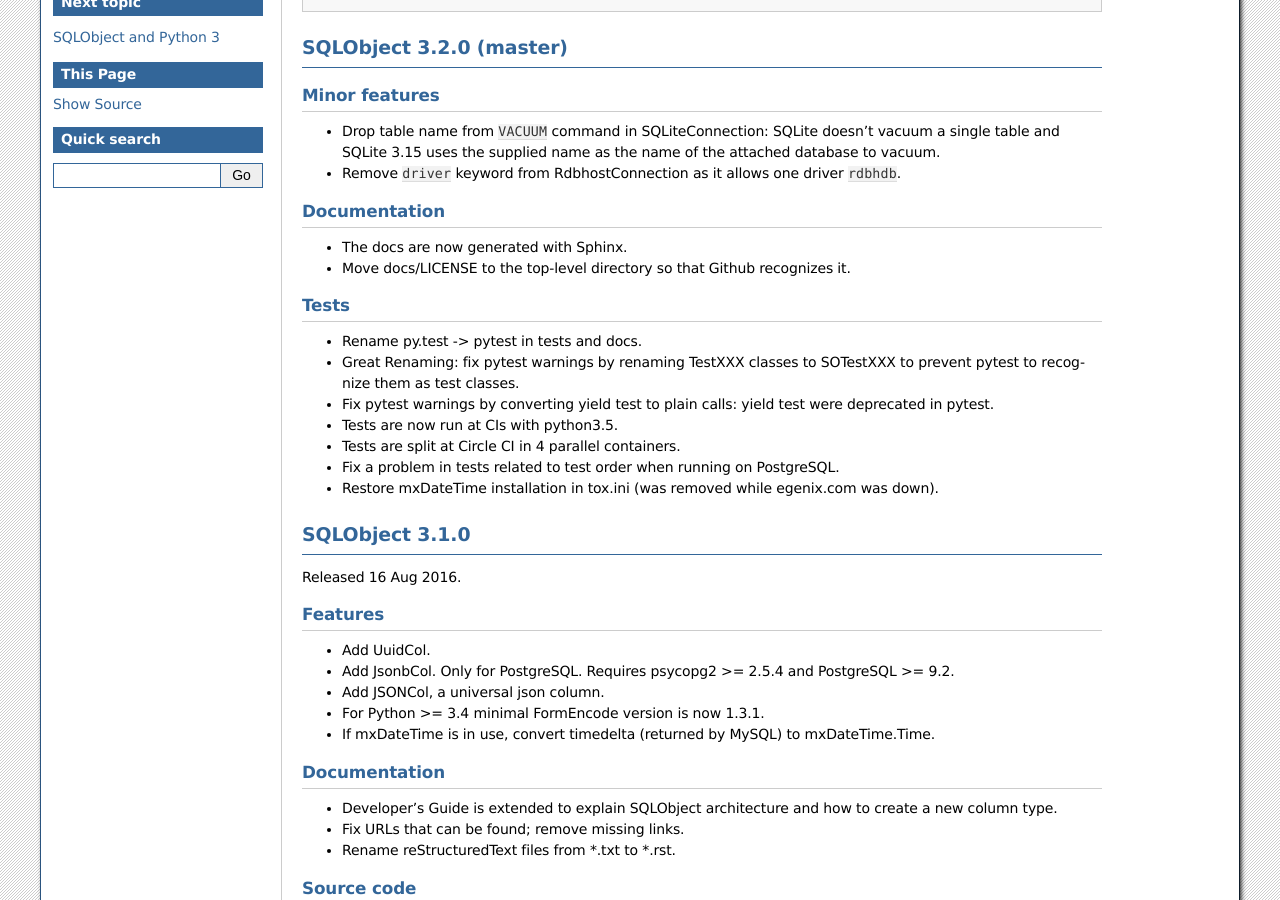
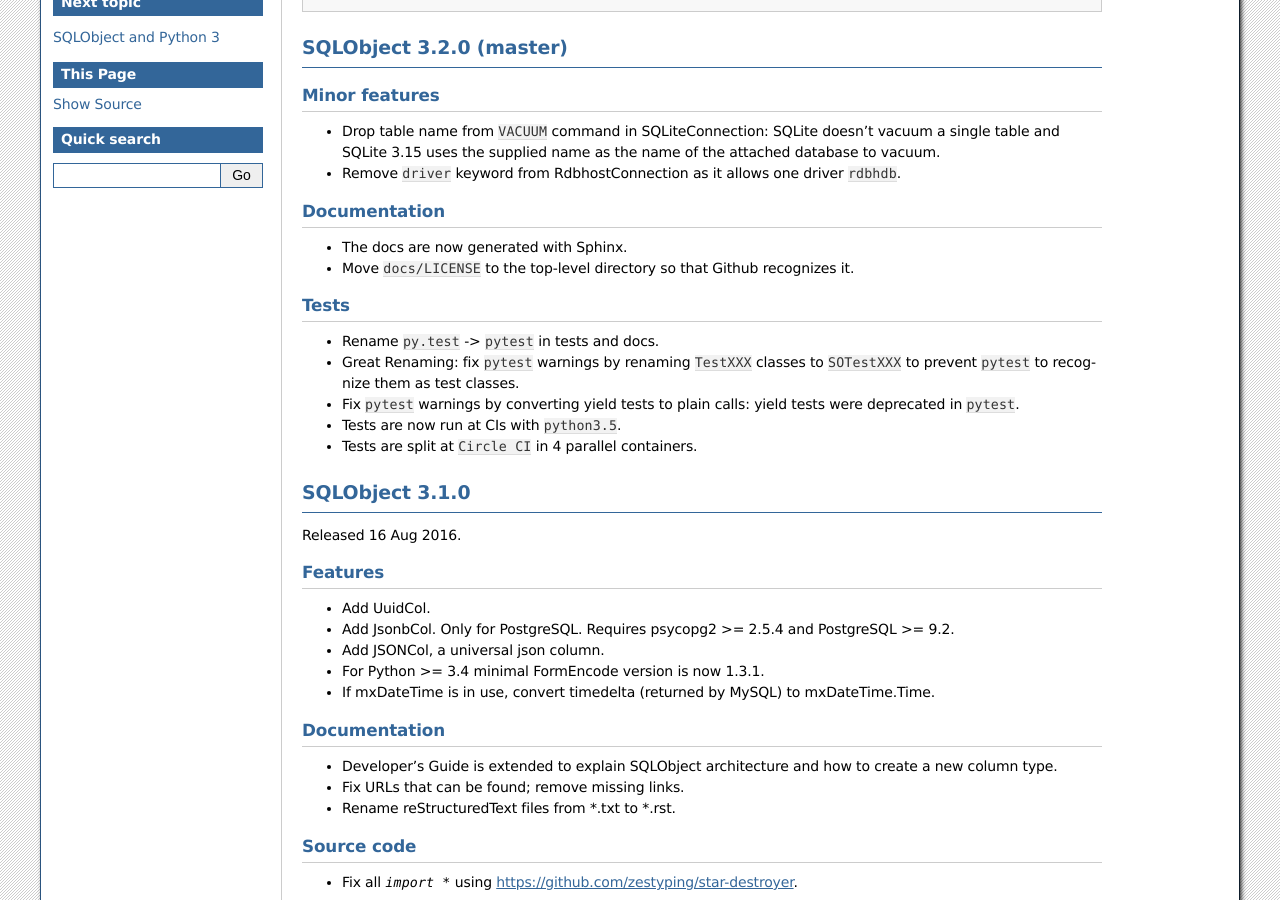
Before and after one commit to sqlobject/sqlobject, a Sphinx documentation site: the page built from docs/News.rst, in a window 1280 px wide and 900 px high, scrolled down 453 px. Built offline with Sphinx 7.4.7, drawn with Linux system fonts in a browser that asks for light colours.

Commit message:
Update news.

```diff
--- a/docs/News.rst
+++ b/docs/News.rst
@@ -25,27 +25,23 @@
 
 * The docs are now generated with Sphinx.
 
-* Move docs/LICENSE to the top-level directory so that Github recognizes it.
+* Move ``docs/LICENSE`` to the top-level directory so that Github recognizes
+  it.
 
 Tests
 -----
 
-* Rename py.test -> pytest in tests and docs.
+* Rename ``py.test`` -> ``pytest`` in tests and docs.
 
-* Great Renaming: fix pytest warnings by renaming TestXXX classes
-  to SOTestXXX to prevent pytest to recognize them as test classes.
+* Great Renaming: fix ``pytest`` warnings by renaming ``TestXXX`` classes
+  to ``SOTestXXX`` to prevent ``pytest`` to recognize them as test classes.
 
-* Fix pytest warnings by converting yield test to plain calls:
-  yield test were deprecated in pytest.
+* Fix ``pytest`` warnings by converting yield tests to plain calls:
+  yield tests were deprecated in ``pytest``.
 
-* Tests are now run at CIs with python3.5.
+* Tests are now run at CIs with ``python3.5``.
 
-* Tests are split at Circle CI in 4 parallel containers.
-
-* Fix a problem in tests related to test order when running on PostgreSQL.
-
-* Restore mxDateTime installation in tox.ini
-  (was removed while egenix.com was down).
+* Tests are split at ``Circle CI`` in 4 parallel containers.
 
 SQLObject 3.1.0
 ===============
```
